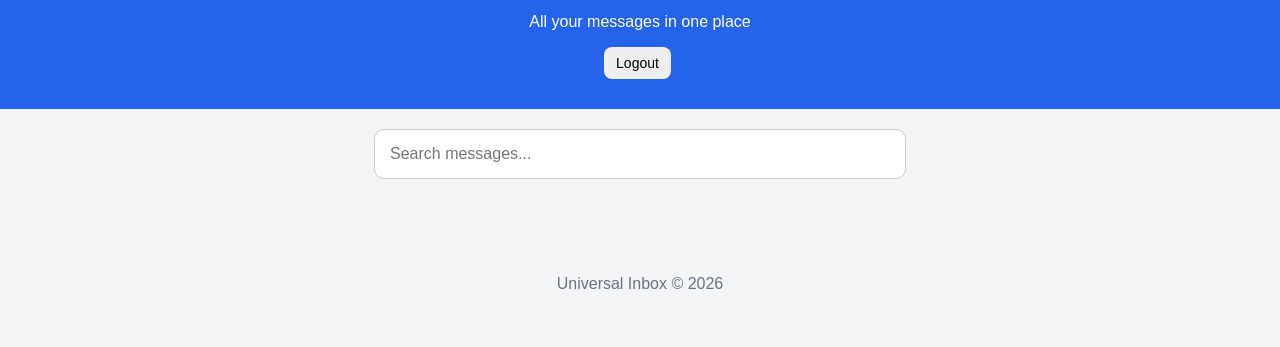
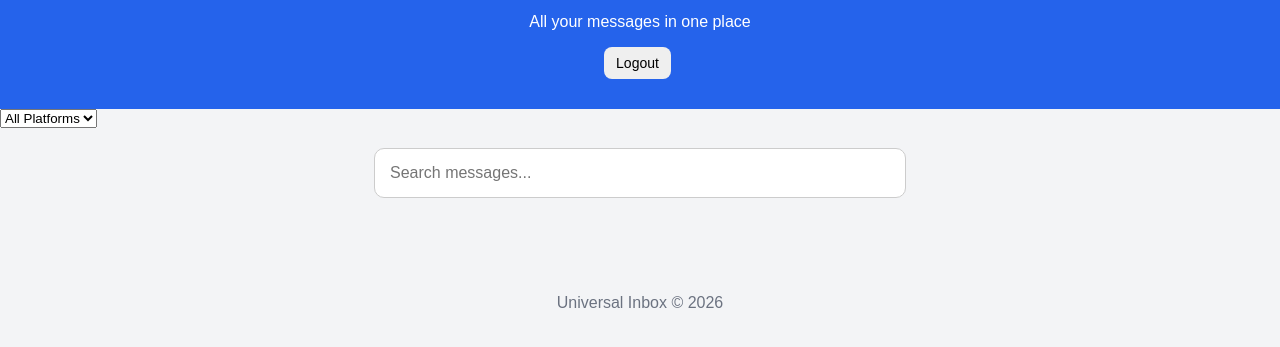
Before and after one commit to Mahama59/universal-inbox, a plain HTML site: page index.html in a window 1280 px wide. Shown: the part 71-418 px from the top of the page. Drawn offline with Linux system fonts and the light colour scheme.

Commit message:
Add platform filter dropdown to index.html

```diff
--- a/index.html
+++ b/index.html
@@ -20,7 +20,12 @@ Logout
 </button>
 
 </header>
-
+<select id="platformFilter" onchange="filterMessages()">
+    <option value="All">All Platforms</option>
+    <option value="Gmail">📧 Gmail</option>
+    <option value="Slack">💬 Slack</option>
+    <option value="Calendar">📅 Calendar</option>
+</select>
 
 <section class="search">
     <input
```
